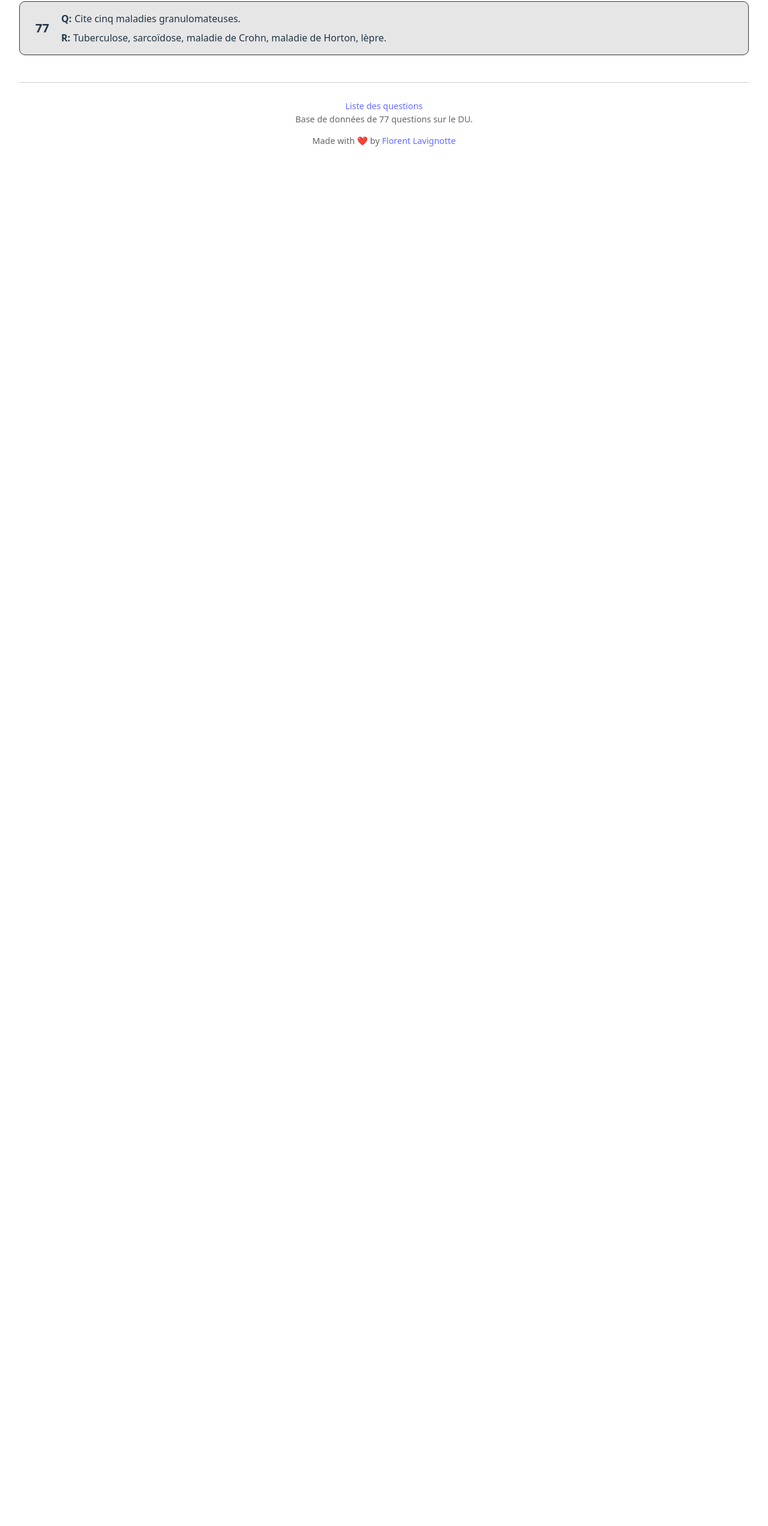
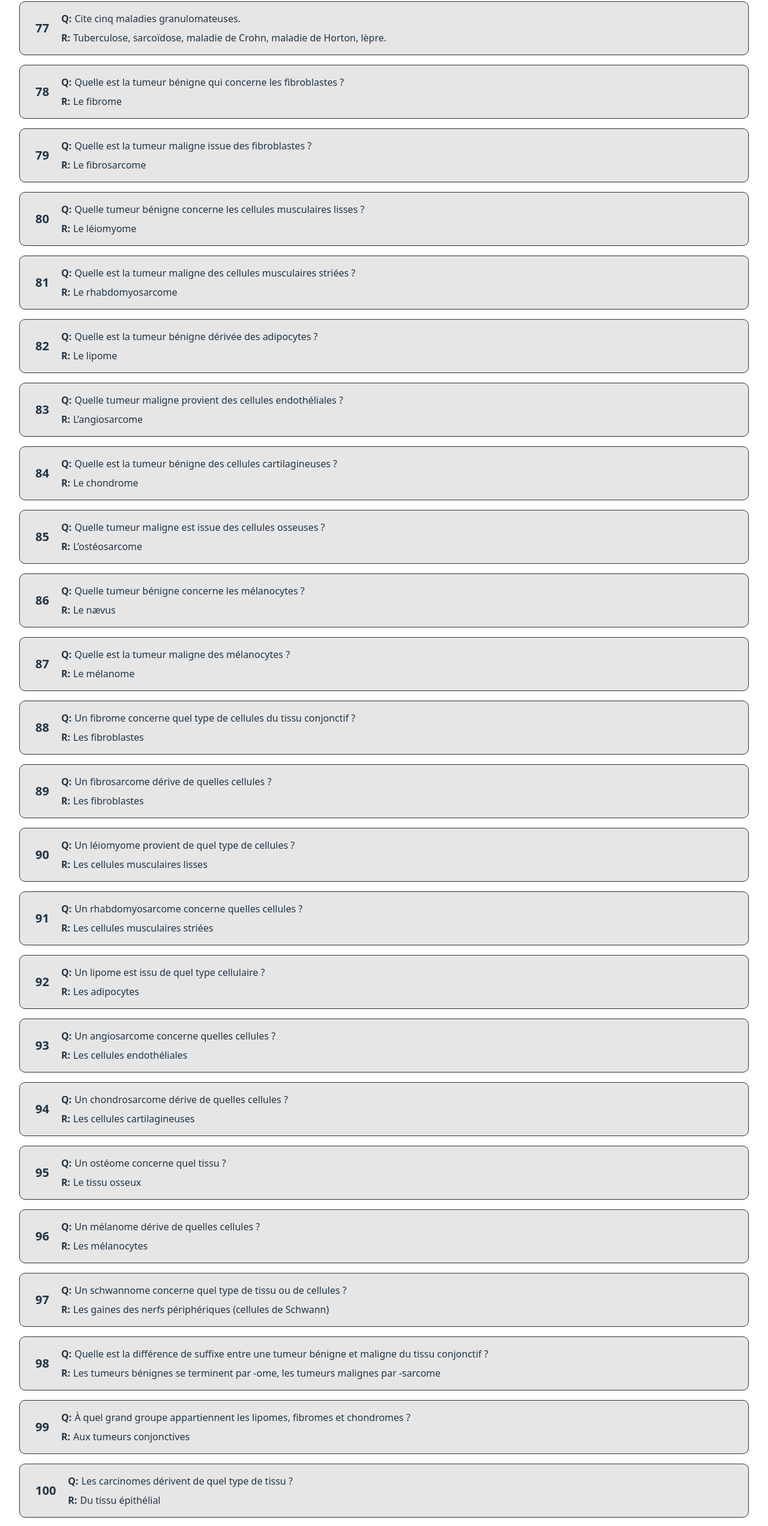
Before and after one commit to Sparky783/quiz-du, a React (Vite) app: page /quiz-du/questions in a window 1280 px wide. Shown: the part 8311-10855 px from the top of the page at 60% size. Before the commit the page ends 8617 px from the top, so only its background shows below. Built offline with nearby package versions, Linux system fonts and the light colour scheme.

Commit message:
Fix button naming

```diff
--- a/src/assets/questions.json
+++ b/src/assets/questions.json
@@ -306,5 +306,105 @@
       {
         "text": "Cite cinq maladies granulomateuses.",
         "answer": "Tuberculose, sarcoïdose, maladie de Crohn, maladie de Horton, lèpre."
+      },
+      {
+        "text": "Quelle est la tumeur bénigne qui concerne les fibroblastes ?",
+        "answer": "Le fibrome"
+      },
+      {
+        "text": "Quelle est la tumeur maligne issue des fibroblastes ?",
+        "answer": "Le fibrosarcome"
+      },
+      {
+        "text": "Quelle tumeur bénigne concerne les cellules musculaires lisses ?",
+        "answer": "Le léiomyome"
+      },
+      {
+        "text": "Quelle est la tumeur maligne des cellules musculaires striées ?",
+        "answer": "Le rhabdomyosarcome"
+      },
+      {
+        "text": "Quelle est la tumeur bénigne dérivée des adipocytes ?",
+        "answer": "Le lipome"
+      },
+      {
+        "text": "Quelle tumeur maligne provient des cellules endothéliales ?",
+        "answer": "L’angiosarcome"
+      },
+      {
+        "text": "Quelle est la tumeur bénigne des cellules cartilagineuses ?",
+        "answer": "Le chondrome"
+      },
+      {
+        "text": "Quelle tumeur maligne est issue des cellules osseuses ?",
+        "answer": "L’ostéosarcome"
+      },
+      {
+        "text": "Quelle tumeur bénigne concerne les mélanocytes ?",
+        "answer": "Le nævus"
+      },
+      {
+        "text": "Quelle est la tumeur maligne des mélanocytes ?",
+        "answer": "Le mélanome"
+      },
+      {
+        "text": "Un fibrome concerne quel type de cellules du tissu conjonctif ?",
+        "answer": "Les fibroblastes"
+      },
+      {
+        "text": "Un fibrosarcome dérive de quelles cellules ?",
+        "answer": "Les fibroblastes"
+      },
+      {
+        "text": "Un léiomyome provient de quel type de cellules ?",
+        "answer": "Les cellules musculaires lisses"
+      },
+      {
+        "text": "Un rhabdomyosarcome concerne quelles cellules ?",
+        "answer": "Les cellules musculaires striées"
+      },
+      {
+        "text": "Un lipome est issu de quel type cellulaire ?",
+        "answer": "Les adipocytes"
+      },
+      {
+        "text": "Un angiosarcome concerne quelles cellules ?",
+        "answer": "Les cellules endothéliales"
+      },
+      {
+        "text": "Un chondrosarcome dérive de quelles cellules ?",
+        "answer": "Les cellules cartilagineuses"
+      },
+      {
+        "text": "Un ostéome concerne quel tissu ?",
+        "answer": "Le tissu osseux"
+      },
+      {
+        "text": "Un mélanome dérive de quelles cellules ?",
+        "answer": "Les mélanocytes"
+      },
+      {
+        "text": "Un schwannome concerne quel type de tissu ou de cellules ?",
+        "answer": "Les gaines des nerfs périphériques (cellules de Schwann)"
+      },
+      {
+        "text": "Quelle est la différence de suffixe entre une tumeur bénigne et maligne du tissu conjonctif ?",
+        "answer": "Les tumeurs bénignes se terminent par -ome, les tumeurs malignes par -sarcome"
+      },
+      {
+        "text": "À quel grand groupe appartiennent les lipomes, fibromes et chondromes ?",
+        "answer": "Aux tumeurs conjonctives"
+      },
+      {
+        "text": "Les carcinomes dérivent de quel type de tissu ?",
+        "answer": "Du tissu épithélial"
+      },
+      {
+        "text": "Les sarcomes sont-ils plutôt épithéliaux ou conjonctifs ?",
+        "answer": "Conjonctifs"
+      },
+      {
+        "text": "À partir de quel tissu se développent les tumeurs hématopoïétiques ?",
+        "answer": "Du tissu hématopoïétique (cellules productrices du sang)"
       }
 ]
--- a/src/pages/Home.tsx
+++ b/src/pages/Home.tsx
@@ -45,7 +45,7 @@ export default function Home() {
       </div>
 
       <button onClick={revealAnswer}>
-        {showAnswer ? "Révéler la réponse" : "Question suivante"}
+        {showAnswer ? "Question suivante" : "Révéler la réponse"}
       </button>
     </div>
   )
```
